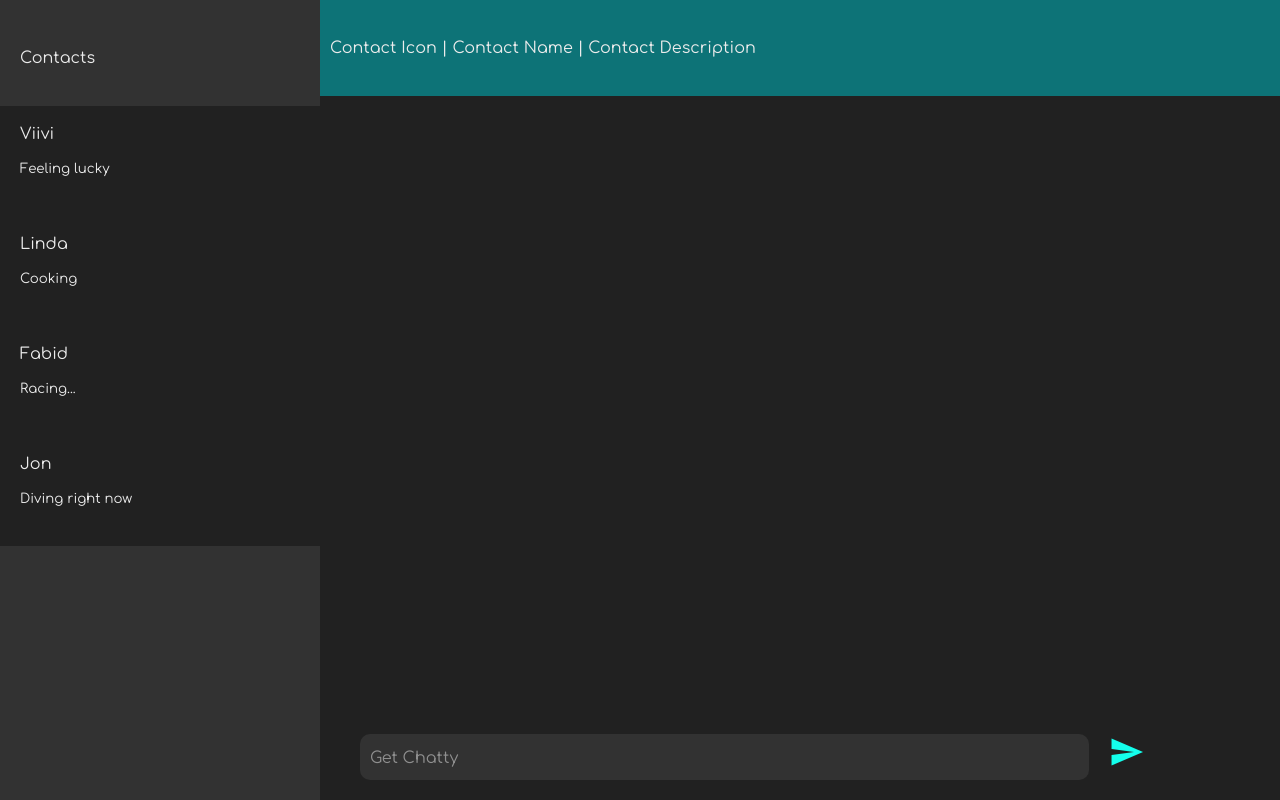
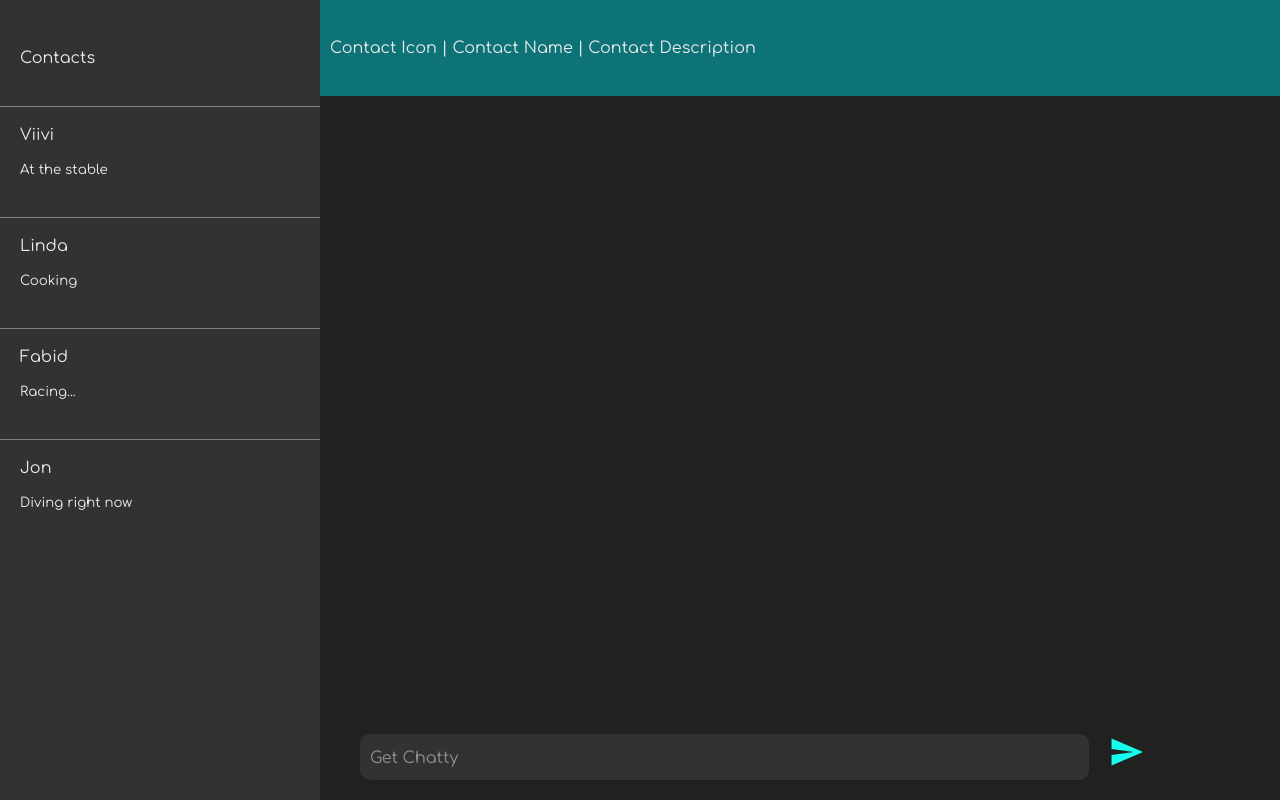
Before and after one commit to Cijin/chatty_v2, a React app: page / in a window 1280 px wide. Built offline with nearby package versions, Linux system fonts and the light colour scheme.

Commit message:
Contacts component working. Next step create util to connect db.

```diff
--- a/src/components/Contacts/Contact/Contact.tsx
+++ b/src/components/Contacts/Contact/Contact.tsx
@@ -3,16 +3,20 @@ import './contact.css';
 
 type ContactProps = {
     contact: {name: string, status: string},
-    key: string,
-};
-
-type ContactStates = {
-
+    index: number,
+    toggleActive: Function,
+    isActive: boolean,
 };
 
 export default function Contact (props: ContactProps) {
+    function handleClick() {
+        props.toggleActive(props.index);
+    }
+
     return (
-        <div className="contact">
+        <div className="contact"
+            id={props.isActive ? "active" : "inactive"}
+            onClick={handleClick} >
             <p>{props.contact.name}</p>
             <p className="status">{props.contact.status}</p>
         </div>
--- a/src/components/Contacts/Contact/contact.css
+++ b/src/components/Contacts/Contact/contact.css
@@ -1,8 +1,9 @@
 .contact {
     width: auto;
     height: 100px;
-    background-color: #212121;
     padding-top: 10px;
+    border-top: 1px solid gray;
+    cursor: pointer;
 }
 
 .contact p {
@@ -10,6 +11,11 @@
     margin-left: 10px;
 }
 
+#active {
+    background-color: #212121;
+    border-left: 4px solid #14ffec;
+}
+
 .status {
     font-size: smaller;
 }
--- a/src/components/Contacts/Contacts.tsx
+++ b/src/components/Contacts/Contacts.tsx
@@ -3,31 +3,81 @@ import Contact from './Contact/Contact';
 
 import './contacts.css';
 
+type Contact = {
+    name: string,
+    status: string,
+    active: boolean,
+};
+
 export default function Contacts () {
-    let contacts: {name: string, status: string}[] = [{
+    let prevContact: number = -1
+    let currentContact: number = -1
+
+    const [contacts, setContacts] = React.useState([]);
+
+    let contactsArray: Contact[] = [{
         name: "Viivi",
-        status: "Feeling lucky"
+        status: "At the stable",
+        active: false,
     },
     {
         name: "Linda",
-        status: "Cooking"
+        status: "Cooking",
+        active: false,
     },
     {
         name: "Fabid",
-        status: "Racing..."
+        status: "Racing...",
+        active: false,
     },
     {
         name: "Jon",
-        status: "Diving right now"
+        status: "Diving right now",
+        active: false,
+    }];
+
+    function contactSelected(key: number) {
+        if (currentContact === -1 && prevContact === -1) {
+            currentContact = key;
+            contactsArray[key].active = true;
+            setContacts(contactsArray);
+        }
+
+        else if (currentContact === key) {
+            return;
+        }
+
+        else {
+            prevContact = currentContact;
+            contacts[currentContact].active = false;
+            currentContact = key;
+            contacts[key].active = true;
+        }
     }
-]
+
+    function appendContacts() {
+        contactsArray.map(contact => {
+            setContacts(contacts => [
+                ...contacts,
+                contact,
+            ])
+        });
+    }
+
+    React.useEffect(() => {
+       appendContacts();
+    }, [])
 
     return (
         <div className="contacts">
             <h3>Contacts</h3>
             {
                 contacts.map((contact, index) => {
-                   return <Contact key={String(index)} contact={contact} />
+                   return <Contact toggleActive={contactSelected}
+                        isActive={ contact.active }
+                        key={index}
+                        index={index}
+                        contact={contact} />
                 })
             }
         </div>
```
